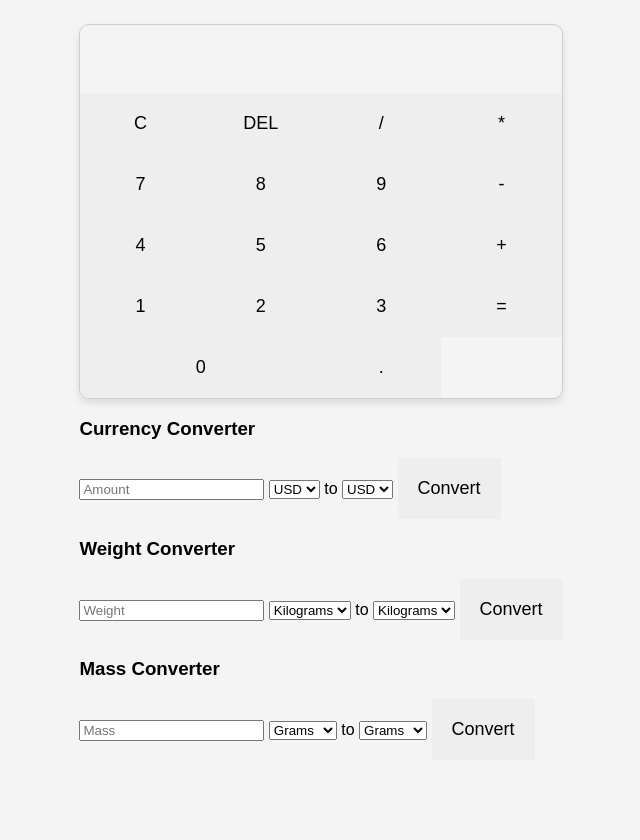
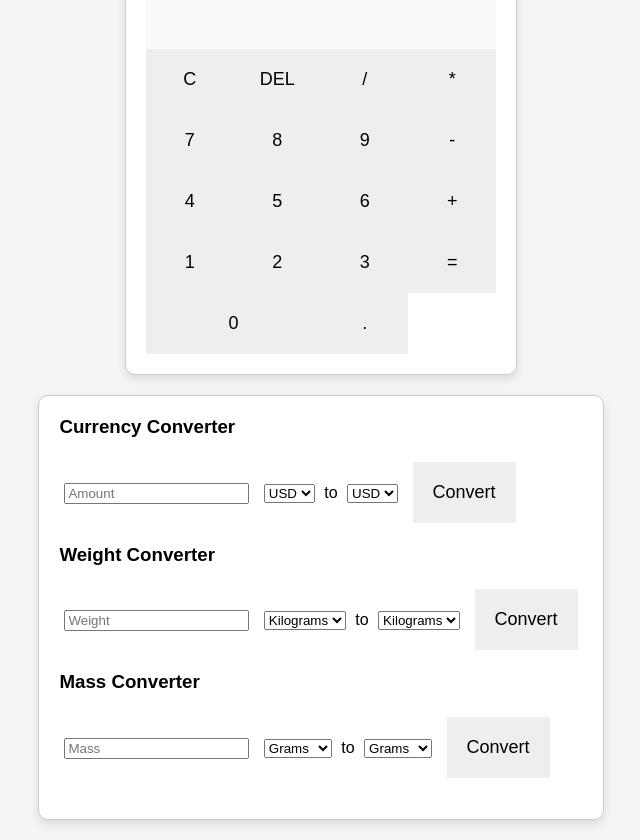
Before and after one commit to githubcoder413/Calculator-min, a plain HTML site: page index.html in a window 1280 px wide. Shown: the whole page, without its empty margins (319-959 px from the left). Before the commit the page ends 800 px from the top, so only its background shows below. Drawn offline with Linux system fonts and the light colour scheme.

Commit message:
Update styles.css

```diff
--- a/styles.css
+++ b/styles.css
@@ -8,11 +8,20 @@ body {
     font-family: Arial, sans-serif;
 }
 
-.calculator {
+.container {
+    display: flex;
+    flex-direction: column;
+    align-items: center;
+}
+
+.calculator, .converter {
     border: 1px solid #ccc;
     border-radius: 10px;
     overflow: hidden;
     box-shadow: 0 4px 8px rgba(0, 0, 0, 0.1);
+    margin-bottom: 20px;
+    padding: 20px;
+    background-color: #fff;
 }
 
 #display {
@@ -48,3 +57,11 @@ button:active {
 .zero {
     grid-column: span 2;
 }
+
+.converter h3 {
+    margin-top: 0;
+}
+
+.converter input, .converter select, .converter button {
+    margin: 5px;
+}
```
